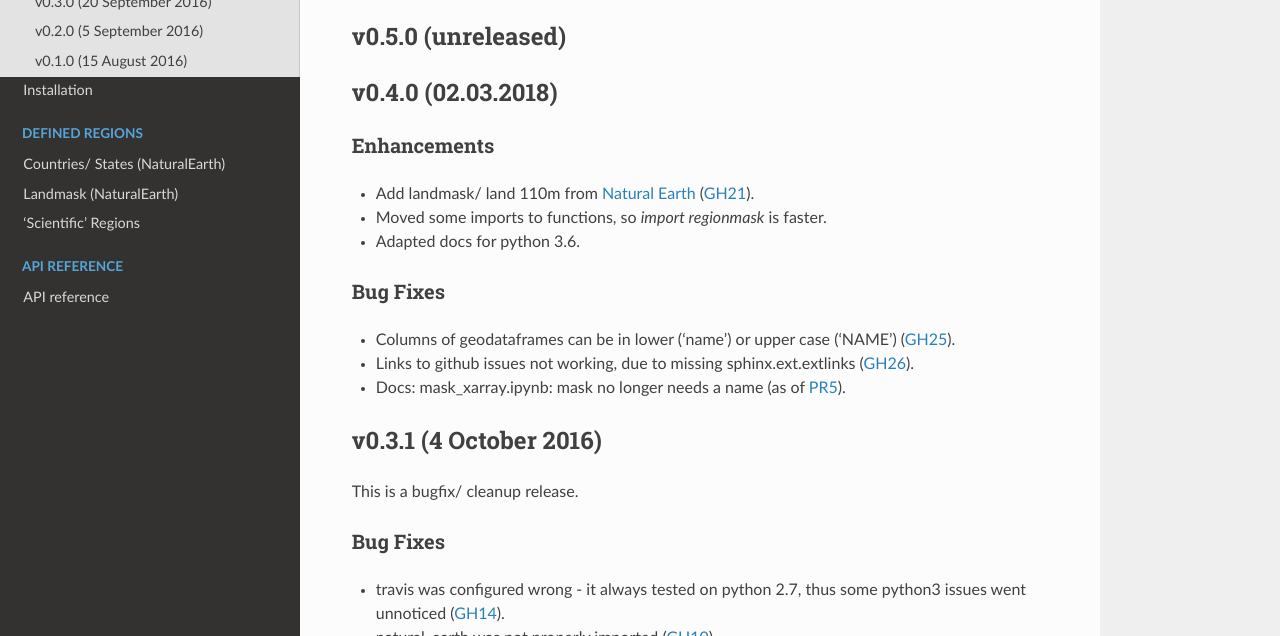
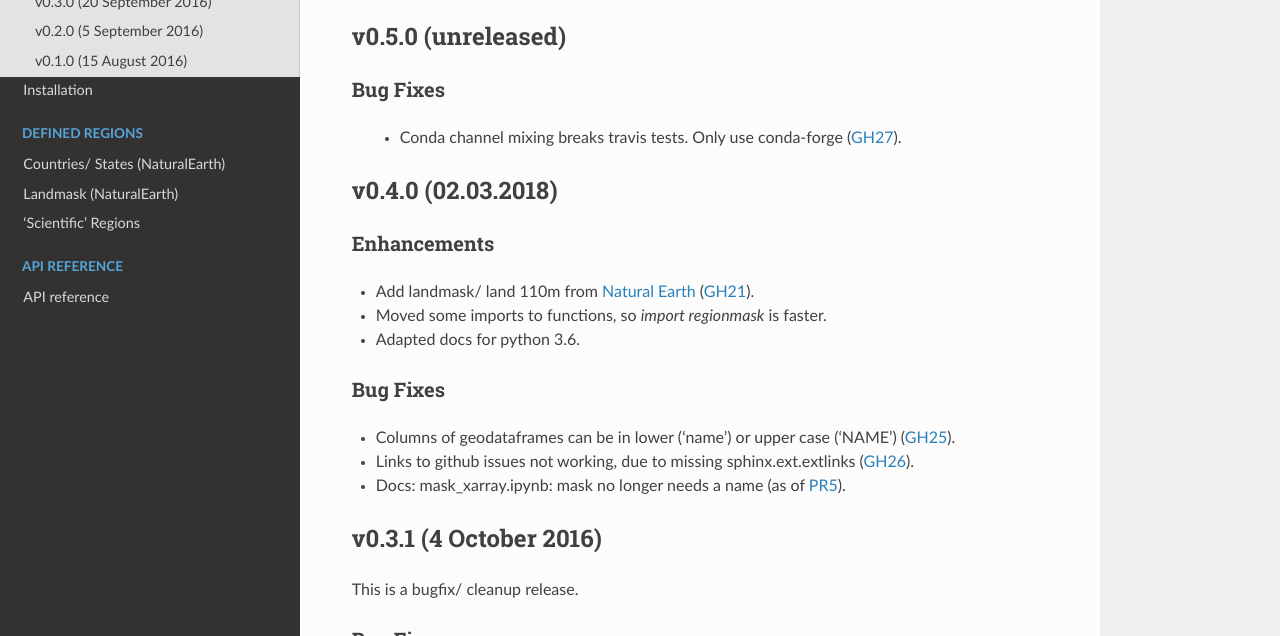
Before and after one commit to regionmask/regionmask, a Sphinx documentation site: the page built from docs/whats_new.rst, in a window 1280 px wide and 900 px high, cut to the strip 264-900 px from the top of the window. Built offline with Sphinx 7.4.7 and the Read the Docs theme 2.0.0, drawn with Linux system fonts in a browser that asks for light colours; pages that are not in the unit, such as notebooks, are missing from menus.

Commit message:
docs: no channel mixing

```diff
--- a/docs/whats_new.rst
+++ b/docs/whats_new.rst
@@ -13,6 +13,10 @@ What's New
 v0.5.0 (unreleased)
 -------------------
 
+Bug Fixes
+~~~~~~~~~
+
+ - Conda channel mixing breaks travis tests. Only use conda-forge (:issue:`27`).
 
 v0.4.0 (02.03.2018)
 -------------------
```
